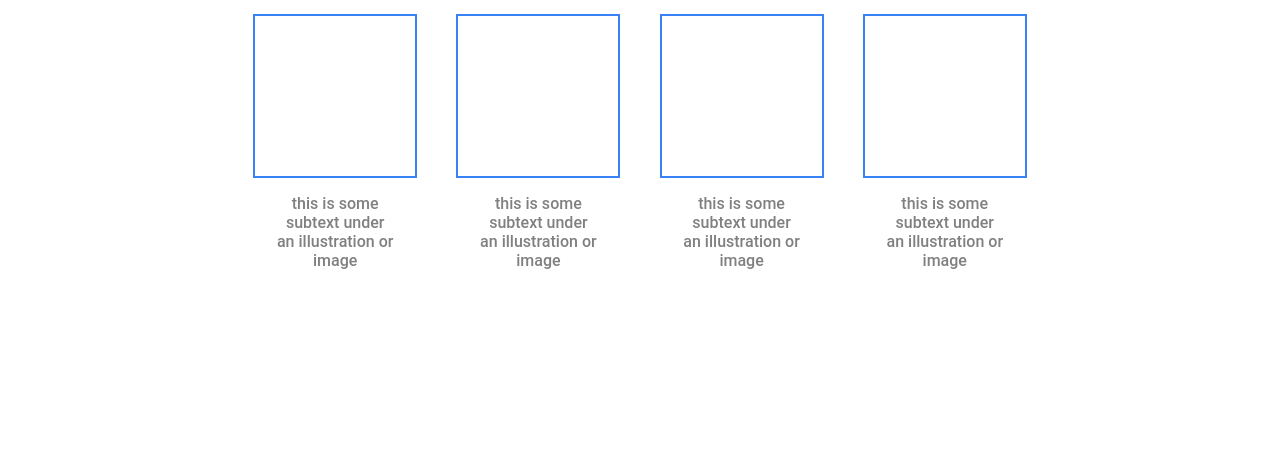
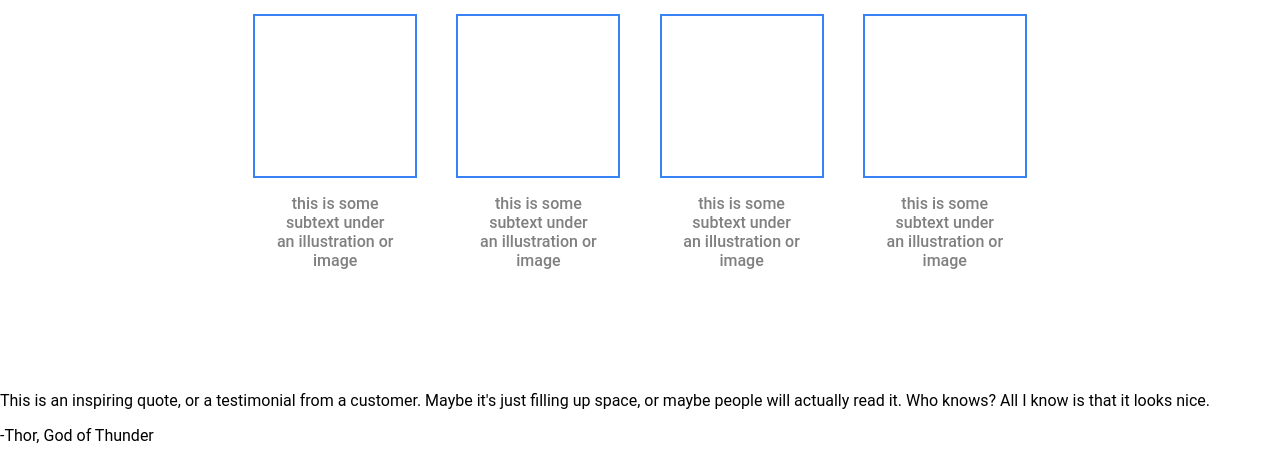
Before and after one commit to Ethan-Hannum/odin-landing-page, a plain HTML site: page index.html in a window 1280 px wide. Shown: the part 743-1204 px from the top of the page. Before the commit the page ends 1118 px from the top, so only its background shows below. Drawn offline with Linux system fonts and the light colour scheme.

Commit message:
Add quote containers and content in html

```diff
--- a/index.html
+++ b/index.html
@@ -58,5 +58,15 @@
                     </div>
                 </div>
             </div>
+            <div class="quote-container">
+                <div class="quote">
+                    <p class="quote-text">This is an inspiring quote, or a testimonial from a customer.
+                        Maybe it's just filling up space, or maybe people will actually read it. Who knows? All I know is that it looks nice.
+                    </p>
+                    <p class="quote-author">
+                        -Thor, God of Thunder
+                    </p>
+                </div>
+            </div>
     </body>
 </html>
```
